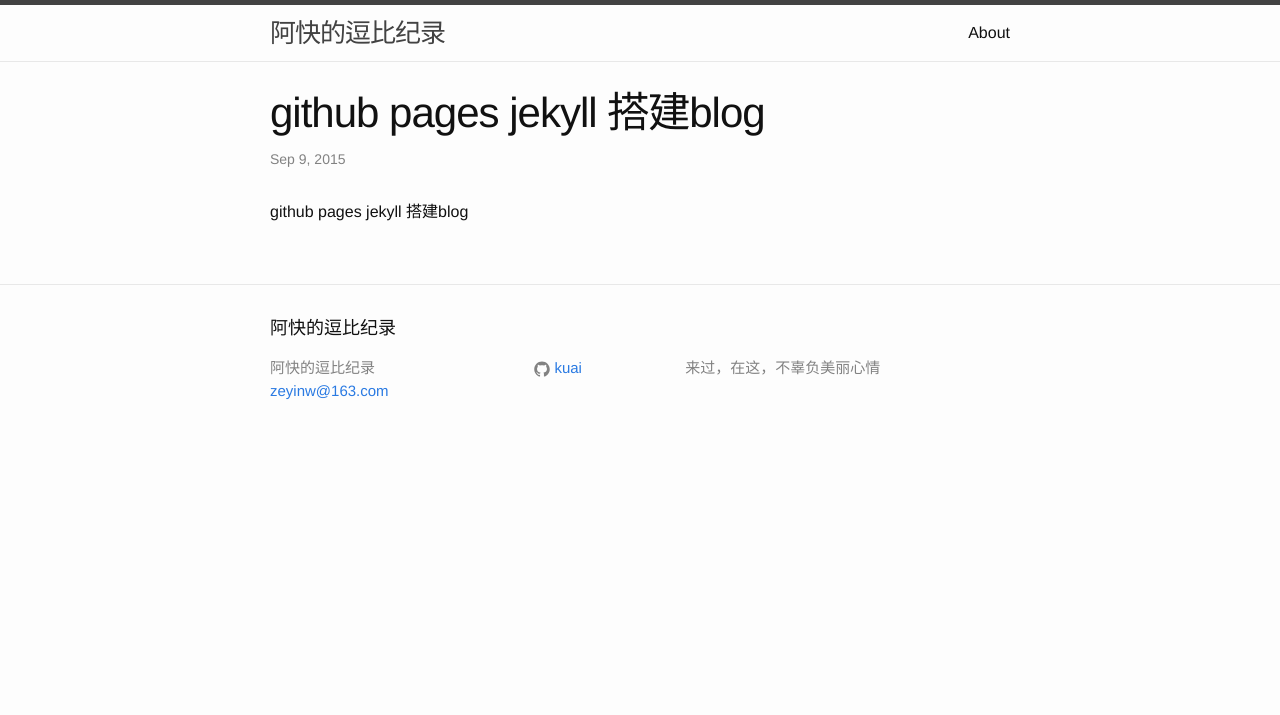
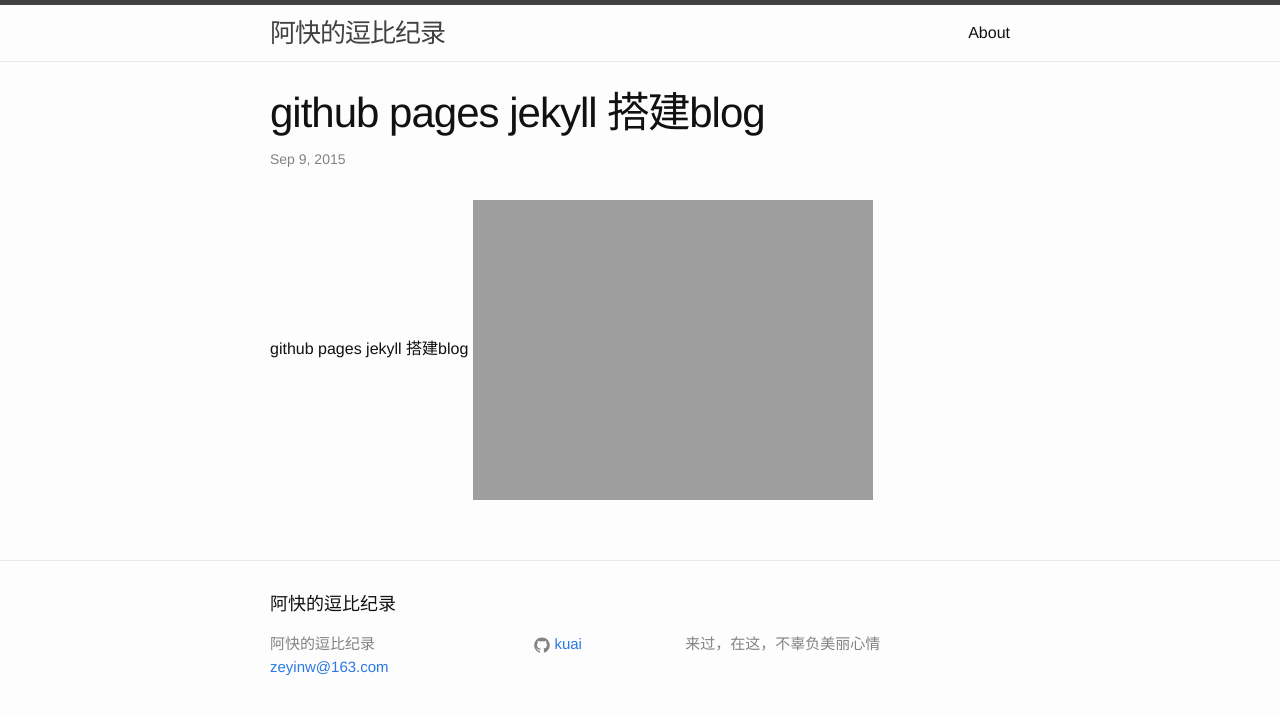
Before and after one commit to kuai/blog, a Jekyll site: the page built from _posts/2015-09-09-test.md, in a window 1280 px wide. Shown: the top 715 px of the page. Built offline with Jekyll 4.4.1, drawn with Linux system fonts in a browser that asks for light colours.

Commit message:
add image

```diff
--- a/_posts/2015-09-09-test.md
+++ b/_posts/2015-09-09-test.md
@@ -6,3 +6,4 @@
 tags: []
 ---
 github pages jekyll 搭建blog
+![My helpful screenshot]({{ site.url }}/assets/2.jpg)
```
Also changed, not shown: 1 other file.
